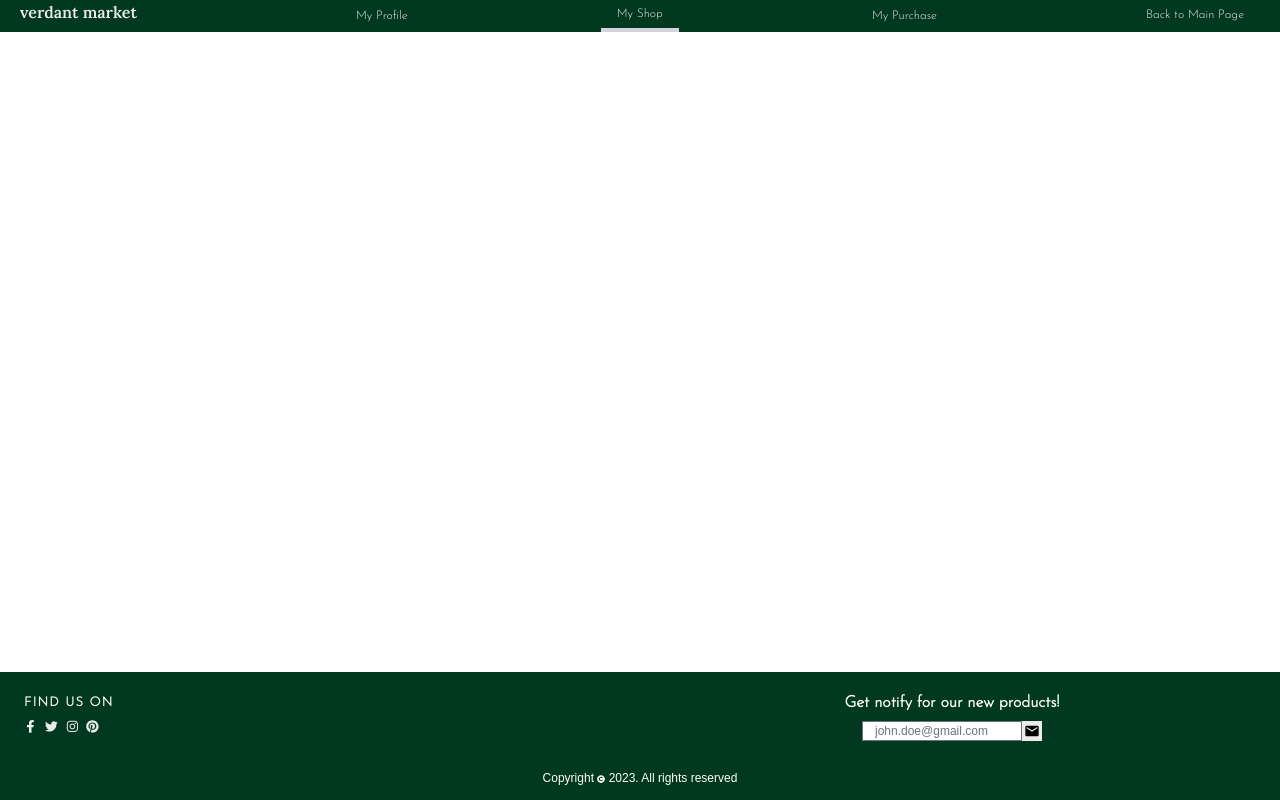
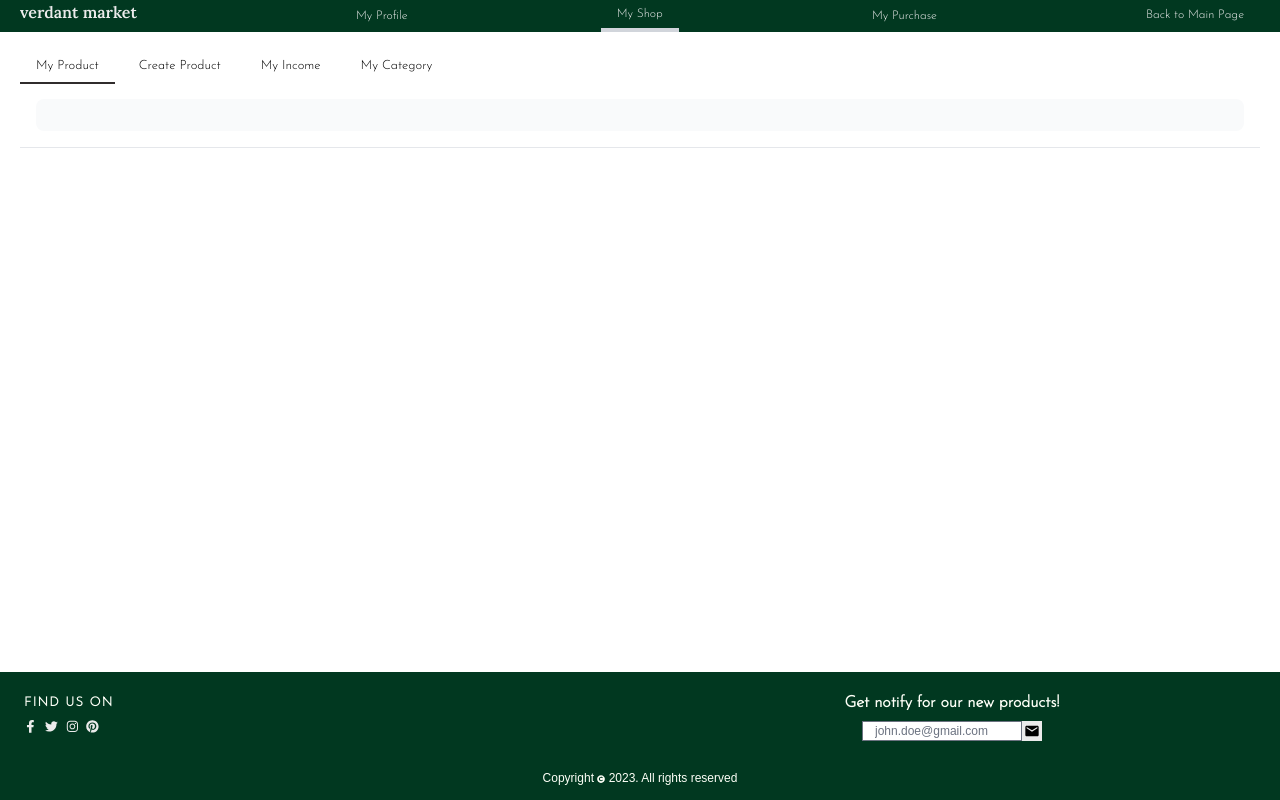
Before and after one commit to ddnech/Mini_Project_3, a React (Create React App) app in the folder projects/client/: page /myshop in a window 1280 px wide. Built offline with nearby package versions, Linux system fonts and the light colour scheme; the HTML template or start-up script is replaced by a standard one; a web font is replaced by a local one.

Commit message:
create folder for myshop(FE)

```diff
--- a/projects/client/src/component/user/myshop.jsx
+++ b/projects/client/src/component/user/myshop.jsx
@@ -1,8 +1,157 @@
 import React from "react";
+import { useState } from "react";
+import { BsBoxFill } from "react-icons/bs"
+import { ImBoxAdd } from "react-icons/im"
+import { FaCashRegister, FaListAlt } from "react-icons/fa"
+import ShopProduct from "./shopProduct";
+import ShopNew from "./shopNew";
+import ShopIncome from "./shopIncome";
+import ShopCategory from "./shopCategory";
 
 export default function MyShop() {
+    const [activeTab, setActiveTab] = useState('product');
+
+    const handleTabClick = (tabId) => {
+        setActiveTab(tabId);
+    };
+
     return (
-        <>
-        </>
+        <div className="mx-5">
+            <div className="my-4 border-b border-gray-200 dark:border-gray-700">
+                <ul
+                    className="flex flex-wrap -mb-px text-sm font-josefin text-center"
+                    id="myTab"
+                    data-tabs-toggle="#myTabContent"
+                    role="tablist"
+                >
+                    <li className="mr-2" role="presentation">
+                        <button
+                            className={`inline-block px-4 py-2 border-b-2 h-9 ${activeTab === 'product' ? 'border-jetblack' : 'border-transparent'
+                                }`}
+                            id="product-tab"
+                            data-tabs-target="#product"
+                            type="button"
+                            role="tab"
+                            aria-controls="product"
+                            aria-selected={activeTab === 'product' ? 'true' : 'false'}
+                            onClick={() => handleTabClick('product')}
+                        >
+                            <span className="hidden sm:inline-block">
+                                My Product
+                            </span>
+                            <span className="text-darkgreen sm:hidden">
+                                <BsBoxFill size={15} />
+                            </span>
+                        </button>
+                    </li>
+                    <li className="mr-2" role="presentation">
+                        <button
+                            className={`inline-block px-4 py-2 border-b-2 h-9 ${activeTab === 'new' ? 'border-jetblack' : 'border-transparent'
+                                }`}
+                            id="new-tab"
+                            data-tabs-target="#new"
+                            type="button"
+                            role="tab"
+                            aria-controls="new"
+                            aria-selected={activeTab === 'new' ? 'true' : 'false'}
+                            onClick={() => handleTabClick('new')}
+                        >
+                            <span className="hidden sm:inline-block">
+                                Create Product
+                            </span>
+                            <span className="text-darkgreen sm:hidden">
+                                <ImBoxAdd size={15} />
+                            </span>
+                        </button>
+                    </li>
+                    <li className="mr-2" role="presentation">
+                        <button
+                            className={`inline-block px-4 py-2 border-b-2 h-9 ${activeTab === 'income' ? 'border-jetblack' : 'border-transparent'
+                                }`}
+                            id="income-tab"
+                            data-tabs-target="#income"
+                            type="button"
+                            role="tab"
+                            aria-controls="income"
+                            aria-selected={activeTab === 'income' ? 'true' : 'false'}
+                            onClick={() => handleTabClick('income')}
+                        >
+                            <span className="hidden sm:inline-block">
+                                My Income
+                            </span>
+                            <span className="text-darkgreen sm:hidden">
+                                <FaCashRegister size={15} />
+                            </span>
+                        </button>
+                    </li>
+                    <li role="presentation">
+                        <button
+                            className={`inline-block px-4 py-2 border-b-2 h-9 ${activeTab === 'category' ? 'border-jetblack' : 'border-transparent'
+                                }`}
+                            id="category-tab"
+                            data-tabs-target="#category"
+                            type="button"
+                            role="tab"
+                            aria-controls="category"
+                            aria-selected={activeTab === 'category' ? 'true' : 'false'}
+                            onClick={() => handleTabClick('category')}
+                        >
+                            <span className="hidden sm:inline-block">
+                                My Category
+                            </span>
+                            <span className="text-darkgreen sm:hidden">
+                                <FaListAlt size={15} />
+                            </span>
+                        </button>
+                    </li>
+                </ul>
+                <div id="myTabContent">
+                    <div
+                        className={`m-4 p-4 rounded-lg bg-gray-50 dark:bg-gray-800 ${activeTab === 'product' ? 'block' : 'hidden'
+                            }`}
+                        id="product"
+                        role="tabpanel"
+                        aria-labelledby="product-tab"
+                    >
+                        <p className="text-sm text-gray-500 dark:text-gray-400">
+                            <ShopProduct />
+                        </p>
+                    </div>
+                    <div
+                        className={`m-4 p-4 rounded-lg bg-gray-50 dark:bg-gray-800 ${activeTab === 'new' ? 'block' : 'hidden'
+                            }`}
+                        id="new"
+                        role="tabpanel"
+                        aria-labelledby="new-tab"
+                    >
+                        <p className="text-sm text-gray-500 dark:text-gray-400">
+                            <ShopNew />
+                        </p>
+                    </div>
+                    <div
+                        className={`m-4 p-4 rounded-lg bg-gray-50 dark:bg-gray-800 ${activeTab === 'income' ? 'block' : 'hidden'
+                            }`}
+                        id="income"
+                        role="tabpanel"
+                        aria-labelledby="income-tab"
+                    >
+                        <p className="text-sm text-gray-500 dark:text-gray-400">
+                            <ShopIncome />
+                        </p>
+                    </div>
+                    <div
+                        className={`m-4 p-4 rounded-lg bg-gray-50 dark:bg-gray-800 ${activeTab === 'category' ? 'block' : 'hidden'
+                            }`}
+                        id="category"
+                        role="tabpanel"
+                        aria-labelledby="category-tab"
+                    >
+                        <p className="text-sm text-gray-500 dark:text-gray-400">
+                            <ShopCategory />
+                        </p>
+                    </div>
+                </div>
+            </div>
+        </div>
     )
 }
--- /dev/null
+++ b/projects/client/src/component/user/shopCategory.jsx
@@ -0,0 +1,8 @@
+import React from "react";
+
+export default function ShopCategory() {
+    return (
+        <>
+        </>
+    )
+}
--- /dev/null
+++ b/projects/client/src/component/user/shopIncome.jsx
@@ -0,0 +1,8 @@
+import React from "react";
+
+export default function ShopIncome() {
+    return (
+        <>
+        </>
+    )
+}
--- /dev/null
+++ b/projects/client/src/component/user/shopNew.jsx
@@ -0,0 +1,9 @@
+import React from "react";
+
+export default function ShopNew() {
+    return (
+        <>
+            hi
+        </>
+    )
+}
--- /dev/null
+++ b/projects/client/src/component/user/shopProduct.jsx
@@ -0,0 +1,8 @@
+import React from "react";
+
+export default function ShopProduct() {
+    return (
+        <>
+        </>
+    )
+}
--- a/projects/client/src/page/userPurchase.jsx
+++ b/projects/client/src/page/userPurchase.jsx
@@ -1,6 +1,6 @@
 import NavbarDashboard from "../component/user/navbarDashboard"
 import Footer from "../component/footer"
-import MyPurchase from "../component/user/mypurchase"
+import MyPurchase from "../component/user/myPurchase"
 
 export default function UserPurchase() {
     return (
--- a/projects/client/src/page/userShop.jsx
+++ b/projects/client/src/page/userShop.jsx
@@ -1,6 +1,6 @@
 import NavbarDashboard from "../component/user/navbarDashboard"
 import Footer from "../component/footer"
-import MyShop from "../component/user/myshop"
+import MyShop from "../component/user/myShop"
 
 export default function UserShop() {
     return (
```
